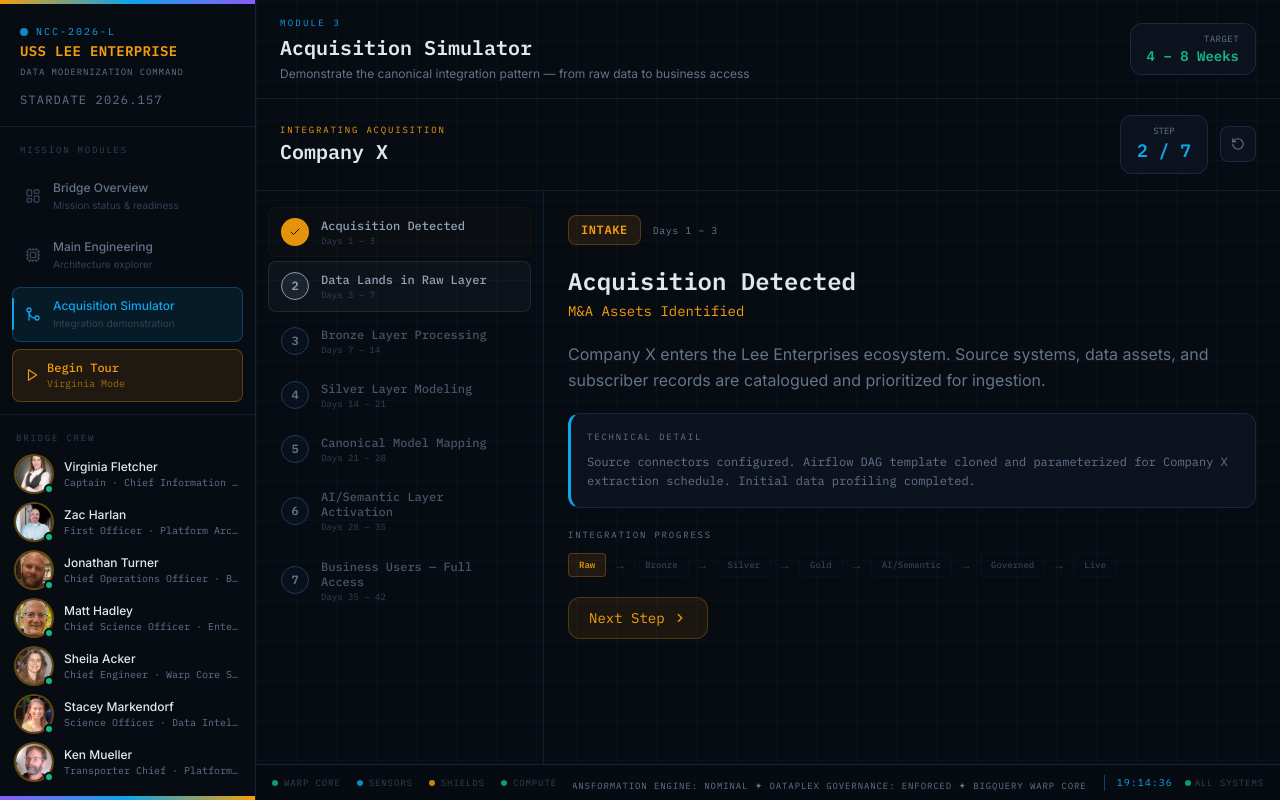
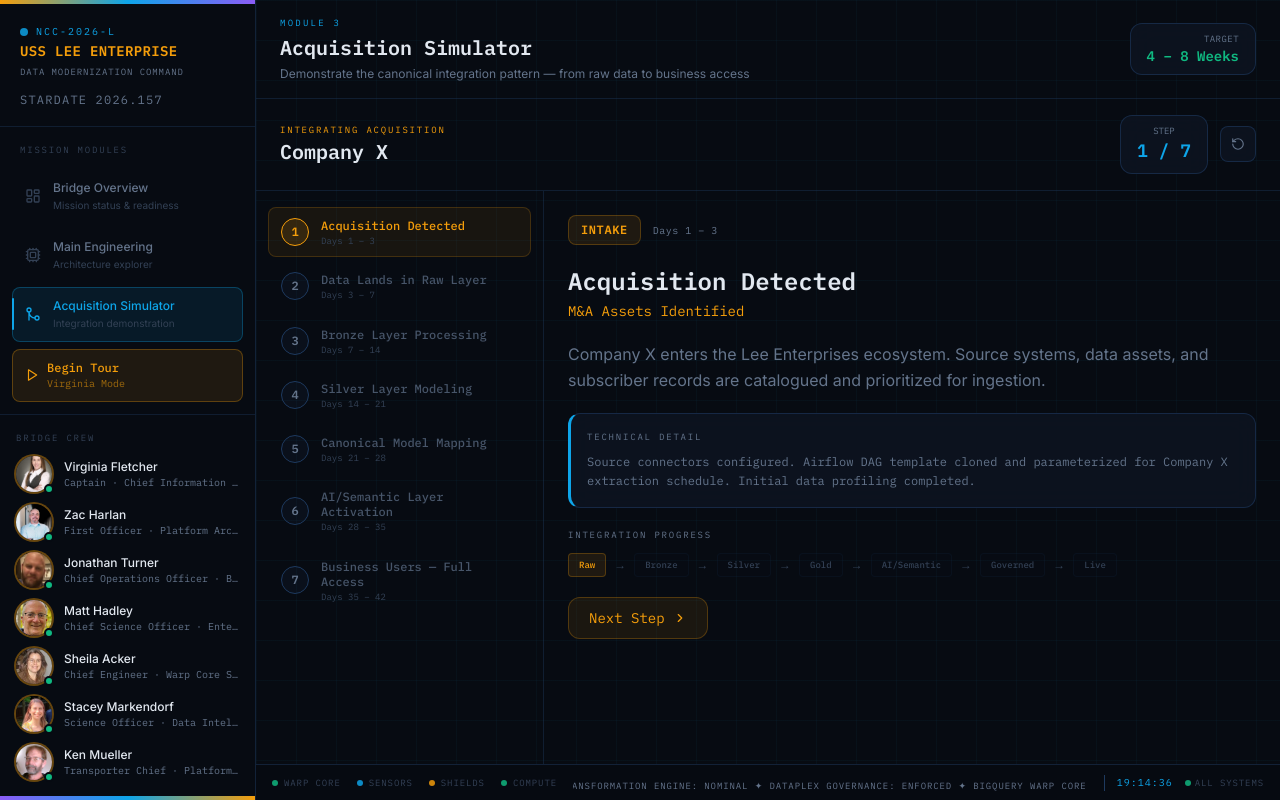
Before and after one commit to Zac-Harlan-Lee-Enterprises/Data-Preso-Website, a Next.js app: page /acquisition in a window 1280 px wide. Both pictures are taken after a click on the button "BEGIN INTEGRATION SIMULATION". Built offline with nearby package versions, Linux system fonts and the light colour scheme.

Commit message:
fix: remove auto-advance from acquisition simulator, click-only navigation

```diff
--- a/src/components/acquisition/MedallionFlow.tsx
+++ b/src/components/acquisition/MedallionFlow.tsx
@@ -1,6 +1,6 @@
 'use client';
 
-import { useState, useEffect } from 'react';
+import { useState } from 'react';
 import { motion, AnimatePresence } from 'framer-motion';
 import { Check, ChevronRight, RotateCcw } from 'lucide-react';
 import { ACQUISITION_STEPS } from '@/data/acquisition-steps';
@@ -13,31 +13,14 @@
 export default function MedallionFlow({ companyName, onReset }: Props) {
   const [activeStep, setActiveStep] = useState(0);
   const [completedSteps, setCompletedSteps] = useState<number[]>([]);
-  const [isAutoPlaying, setIsAutoPlaying] = useState(true);
   const [done, setDone] = useState(false);
 
-  useEffect(() => {
-    if (!isAutoPlaying || done) return;
-    if (activeStep >= ACQUISITION_STEPS.length) {
-      setDone(true);
-      return;
-    }
-    const timer = setTimeout(() => {
-      setCompletedSteps((prev) => [...prev, activeStep]);
-      setActiveStep((s) => s + 1);
-    }, 2400);
-    return () => clearTimeout(timer);
-  }, [activeStep, isAutoPlaying, done]);
-
-  const step = ACQUISITION_STEPS[activeStep] ?? ACQUISITION_STEPS[ACQUISITION_STEPS.length - 1];
-  const currentStepData = ACQUISITION_STEPS[Math.min(activeStep, ACQUISITION_STEPS.length - 1)];
-
   function handleNext() {
-    setIsAutoPlaying(false);
     if (activeStep < ACQUISITION_STEPS.length) {
       setCompletedSteps((prev) => [...prev, activeStep]);
-      setActiveStep((s) => s + 1);
-      if (activeStep + 1 >= ACQUISITION_STEPS.length) setDone(true);
+      const next = activeStep + 1;
+      setActiveStep(next);
+      if (next >= ACQUISITION_STEPS.length) setDone(true);
     }
   }
 
@@ -82,7 +65,6 @@
                 <button
                   key={s.id}
                   onClick={() => {
-                    setIsAutoPlaying(false);
                     setActiveStep(i);
                   }}
                   className="w-full text-left flex items-center gap-3 px-3 py-2.5 rounded-lg transition-all duration-200"
```
